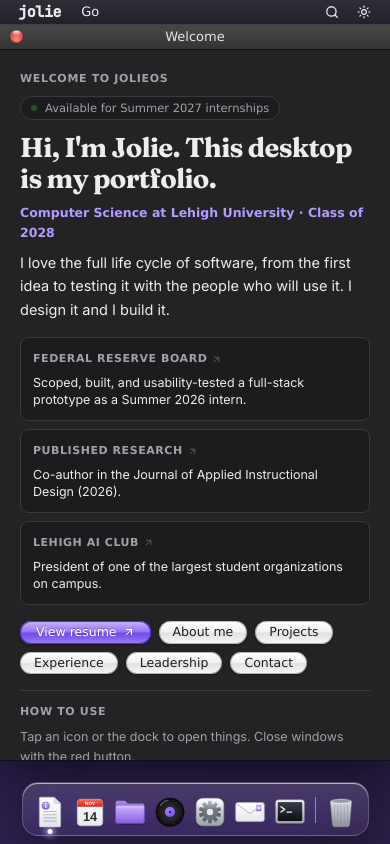
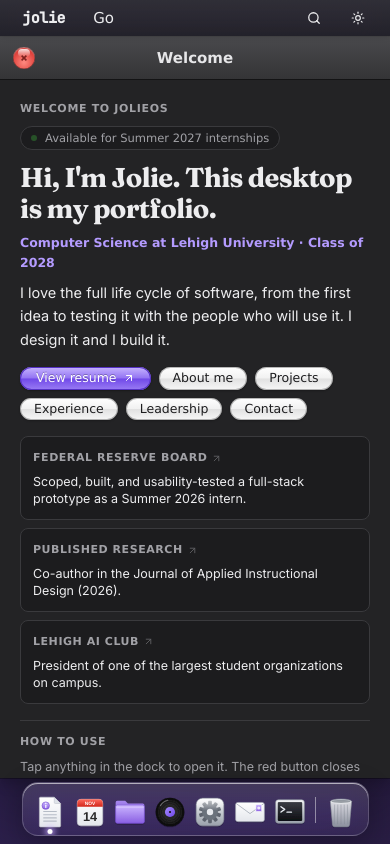
Before and after one commit to jog228/jolieos, a Next.js app: page / in a window 390 px wide. Built offline with nearby package versions, Linux system fonts and the light colour scheme.

Commit message:
optimized for phone/mobile view

```diff
--- a/app/globals.css
+++ b/app/globals.css
@@ -71,10 +71,19 @@
   --text-2xs: 0.75rem;
 }
 
+/* Shell metrics. Phones get a taller menu bar (touch targets) and a shorter dock. */
+:root { --menu-h: 24px; --dock-h: 84px; }
+@media (max-width: 767px) {
+  :root { --menu-h: 36px; --dock-h: 66px; }
+}
+
 /* ─── Base ────────────────────────────────────────────────── */
 *, *::before, *::after { box-sizing: border-box; }
 
 html {
+  -webkit-text-size-adjust: 100%;
+  -webkit-tap-highlight-color: transparent;
+  touch-action: manipulation; /* no double-tap zoom, no tap delay */
   -webkit-font-smoothing: antialiased;
   text-rendering: optimizeLegibility;
 }
@@ -154,6 +163,10 @@ body {
 .os-light--zoom  { background: radial-gradient(circle at 50% 70%, #a6ec8f, #43b636 60%, #2a8a22); }
 .os-window[data-active="false"] .os-light { background: radial-gradient(circle at 50% 70%, #e8e8e8, #c4c4c4 60%, #a5a5a5); }
 .os-light svg { opacity: 0; }
+/* Phone close button: big enough to see and hit, glyph always visible */
+.os-light--lg { width: 22px; height: 22px; }
+.os-light--lg::after { left: 5px; right: 5px; top: 2px; height: 8px; }
+.os-light.os-light--lg svg { opacity: .7; }
 .os-lights:hover .os-light svg { opacity: .65; }
 
 /* Status bar along the bottom of a window */
@@ -246,3 +259,25 @@ html[data-booted] .boot-screen { display: none; }
 @media (prefers-reduced-motion: reduce) {
   .os-blink, .os-spin { animation: none; }
 }
+
+/* ─── Phones ──────────────────────────────────────────────── */
+@media (max-width: 767px) {
+  /* Every window is a full-screen sheet between the menu bar and the dock.
+     Done in CSS (not just JS) so the server-rendered page is already right
+     before React loads. */
+  .os-window {
+    left: 0 !important; right: 0 !important; top: 0 !important; bottom: var(--dock-h) !important;
+    width: auto !important; height: auto !important;
+    border-radius: 0 !important;
+  }
+  .os-scroll { overscroll-behavior: contain; -webkit-overflow-scrolling: touch; }
+  /* iOS zooms the page when a focused field is under 16px */
+  input, textarea, select { font-size: 16px !important; }
+}
+
+/* Touch screens: grow the small Aqua controls to comfortable tap sizes */
+@media (pointer: coarse) {
+  .os-btn { padding: 10px 16px; font-size: 14px; }
+  .os-seg { padding: 8px 12px; font-size: 13px; white-space: nowrap; flex-shrink: 0; }
+  .os-statusbar button:not(.os-btn):not(.os-seg) { padding: 6px 0; }
+}
--- a/components/os/BootScreen.tsx
+++ b/components/os/BootScreen.tsx
@@ -71,7 +71,10 @@ export function BootScreen({ onDone }: { onDone: () => void }) {
         </div>
 
         <p className="mt-3 h-4 font-aqua text-[12px] text-white/60">{BOOT_LOG[Math.max(0, step - 1)]}…</p>
-        <p className="mt-6 font-aqua text-[11px] text-white/35">Press any key to skip</p>
+        <p className="mt-6 font-aqua text-[11px] text-white/35">
+          <span className="[@media(pointer:coarse)]:hidden">Press any key to skip</span>
+          <span className="hidden [@media(pointer:coarse)]:inline">Tap to skip</span>
+        </p>
       </div>
     </motion.div>
   )
--- a/components/os/Desktop.tsx
+++ b/components/os/Desktop.tsx
@@ -16,7 +16,7 @@ import { AppContent } from './AppContent'
 import { AppIcon, type IconName } from './AppIcon'
 import { BootScreen } from './BootScreen'
 import { MenuBar } from './MenuBar'
-import { DOCK_H, MENU_H, OSProvider, useOS, type Win } from './OSProvider'
+import { DOCK_H, OSProvider, useOS, type Win } from './OSProvider'
 import { getMeta, PROJECT_HUES, findProject, projectBadge, type AppId } from './registry'
 import { Window } from './Window'
 
@@ -96,7 +96,7 @@ function Desktop() {
     <main
       id="main-content"
       className="os-wallpaper fixed inset-x-0 bottom-0 overflow-hidden"
-      style={{ top: MENU_H }}
+      style={{ top: 'var(--menu-h)' }}
       onPointerDown={e => {
         if (e.target === e.currentTarget) setSelected(null)
       }}
@@ -132,7 +132,7 @@ function Desktop() {
                   }
                 }}
                 aria-label={item.href ? `${item.label} (opens in new tab)` : `Open ${item.label}`}
-                className="group flex w-[86px] flex-col items-center gap-1.5 outline-none"
+                className="group mx-auto flex w-full max-w-[86px] flex-col items-center gap-1.5 outline-none md:w-[86px]"
               >
                 <span
                   className={cn(
@@ -214,7 +214,7 @@ function Dock() {
       <div
         onMouseMove={e => mouseX.set(e.clientX)}
         onMouseLeave={() => mouseX.set(Infinity)}
-        className="os-dock pointer-events-auto flex max-w-full items-end gap-1.5 rounded-2xl px-2.5 pb-1.5 pt-2 sm:gap-2"
+        className="os-dock pointer-events-auto flex max-w-full items-end gap-1.5 rounded-2xl px-2.5 pb-1.5 pt-2 max-md:overflow-x-auto max-md:overflow-y-hidden sm:gap-2"
         style={{ height: base + 20 }}
       >
         {DOCK_APPS.filter(d => !(isMobile && d.desktopOnly)).map(d => (
@@ -224,6 +224,7 @@ function Dock() {
             running={isRunning(d)}
             mouseX={mouseX}
             magnify={magnify}
+            tips={!isMobile}
             base={base}
             onClick={() => (d.href ? window.open(d.href, '_blank', 'noopener,noreferrer') : d.app && open(d.app))}
           >
@@ -240,6 +241,7 @@ function Dock() {
             running
             mouseX={mouseX}
             magnify={magnify}
+            tips={!isMobile}
             base={base}
             onClick={() => focus(w.id)}
           >
@@ -252,6 +254,7 @@ function Dock() {
           running={trashOpen}
           mouseX={mouseX}
           magnify={magnify}
+          tips={!isMobile}
           base={base}
           onClick={() => open('trash')}
         >
@@ -267,6 +270,7 @@ function DockIcon({
   running,
   mouseX,
   magnify,
+  tips,
   base,
   onClick,
   children,
@@ -275,6 +279,7 @@ function DockIcon({
   running: boolean
   mouseX: MotionValue<number>
   magnify: boolean
+  tips: boolean // hover labels; off on touch, where they stick after a tap
   base: number
   onClick: () => void
   children: React.ReactNode
@@ -301,7 +306,7 @@ function DockIcon({
       onFocus={() => setHover(true)}
       onBlur={() => setHover(false)}
       style={magnify ? { width: size, height: size } : { width: base, height: base }}
-      className="relative flex shrink-0 items-end justify-center outline-none"
+      className="relative flex shrink-0 items-end justify-center outline-none before:absolute before:-inset-x-[3px] before:-inset-y-2.5 before:content-['']"
     >
       <span className="block h-full w-full [&>svg]:h-full [&>svg]:w-full">{children}</span>
 
@@ -315,7 +320,7 @@ function DockIcon({
 
       {/* Hover label */}
       <AnimatePresence>
-        {hover && (
+        {hover && tips && (
           <motion.span
             initial={{ opacity: 0, y: 4 }}
             animate={{ opacity: 1, y: 0 }}
--- a/components/os/MenuBar.tsx
+++ b/components/os/MenuBar.tsx
@@ -7,7 +7,7 @@ import { links, profile } from '@/lib/content'
 import { experience } from '@/lib/experience'
 import { cn } from '@/lib/utils'
 import { AppIcon, type IconName } from './AppIcon'
-import { MENU_H, useOS } from './OSProvider'
+import { useOS } from './OSProvider'
 import { allProjects, PROJECT_HUES, projectBadge, shortOrg, type AppId } from './registry'
 
 interface MenuItem {
@@ -19,9 +19,9 @@ interface MenuItem {
 }
 
 const menuPanel =
-  'absolute left-0 top-[23px] min-w-[220px] overflow-hidden rounded-b-md border border-black/20 bg-[var(--menubar-top)] py-1 shadow-[0_10px_30px_rgba(0,0,0,.28)] backdrop-blur-xl'
+  'absolute left-0 top-[23px] min-w-[220px] max-md:top-9 max-md:min-w-[240px] overflow-hidden rounded-b-md border border-black/20 bg-[var(--menubar-top)] py-1 shadow-[0_10px_30px_rgba(0,0,0,.28)] backdrop-blur-xl'
 const menuItem =
-  'flex w-full items-center justify-between gap-6 px-4 py-[3px] text-left font-aqua text-[13px] text-ink hover:bg-gradient-to-b hover:from-[#a58bff] hover:to-[#7048e8] hover:text-white focus:bg-gradient-to-b focus:from-[#a58bff] focus:to-[#7048e8] focus:text-white focus:outline-none'
+  'flex w-full items-center justify-between gap-6 px-4 py-[3px] text-left font-aqua text-[13px] max-md:py-2.5 max-md:text-[15px] text-ink hover:bg-gradient-to-b hover:from-[#a58bff] hover:to-[#7048e8] hover:text-white focus:bg-gradient-to-b focus:from-[#a58bff] focus:to-[#7048e8] focus:text-white focus:outline-none'
 
 export function MenuBar() {
   const { open, closeAll, reboot } = useOS()
@@ -62,7 +62,7 @@ export function MenuBar() {
   return (
     <header
       className="os-menubar fixed inset-x-0 top-0 z-[5000] flex items-center justify-between px-2 font-aqua text-[13px] text-ink"
-      style={{ height: MENU_H }}
+      style={{ height: 'var(--menu-h)' }}
     >
       <nav aria-label="Menu bar" className="flex items-center">
         <Menu
@@ -87,7 +87,7 @@ export function MenuBar() {
           type="button"
           onClick={toggleTheme}
           aria-label={mounted && theme === 'dark' ? 'Switch to light mode' : 'Switch to dark mode'}
-          className="flex h-[22px] w-7 items-center justify-center rounded hover:bg-black/10"
+          className="flex h-[22px] w-7 items-center justify-center rounded hover:bg-black/10 max-md:h-9 max-md:w-10"
         >
           {mounted && theme === 'dark' ? <Sun size={14} aria-hidden /> : <Moon size={14} aria-hidden />}
         </button>
@@ -169,7 +169,7 @@ function Menu({ label, ariaLabel, items }: { label: React.ReactNode; ariaLabel?:
           }
         }}
         className={cn(
-          'flex h-[22px] items-center rounded-[3px] px-2.5',
+          'flex h-[22px] items-center rounded-[3px] px-2.5 max-md:h-9 max-md:px-3.5 max-md:text-[15px]',
           isOpen ? 'bg-gradient-to-b from-[#a58bff] to-[#7048e8] text-white' : 'hover:bg-black/5',
         )}
       >
@@ -332,7 +332,7 @@ function Spotlight() {
         aria-expanded={isOpen}
         onClick={() => (isOpen ? close() : setOpen(true))}
         className={cn(
-          'flex h-[22px] w-7 items-center justify-center rounded',
+          'flex h-[22px] w-7 items-center justify-center rounded max-md:h-9 max-md:w-10',
           isOpen ? 'bg-gradient-to-b from-[#a58bff] to-[#7048e8] text-white' : 'hover:bg-black/10',
         )}
       >
@@ -340,7 +340,7 @@ function Spotlight() {
       </button>
 
       {isOpen && (
-        <div className="fixed right-2 top-[26px] w-[min(380px,calc(100vw-16px))] overflow-hidden rounded-lg border border-black/20 bg-[var(--menubar-top)] shadow-[0_14px_40px_rgba(0,0,0,.35)] backdrop-blur-xl">
+        <div className="fixed right-2 top-[26px] w-[min(380px,calc(100vw-16px))] max-md:top-[38px] overflow-hidden rounded-lg border border-black/20 bg-[var(--menubar-top)] shadow-[0_14px_40px_rgba(0,0,0,.35)] backdrop-blur-xl">
           <div className="flex items-center gap-2 border-b border-black/10 px-3 py-2">
             <span className="font-aqua text-[13px] font-bold">Spotlight</span>
             <input
@@ -377,7 +377,7 @@ function Spotlight() {
                   onMouseEnter={() => setSel(i)}
                   onClick={() => choose(h)}
                   className={cn(
-                    'flex w-full items-center gap-2.5 px-3 py-1.5 text-left font-aqua',
+                    'flex w-full items-center gap-2.5 px-3 py-1.5 text-left font-aqua max-md:py-2.5',
                     i === sel && 'bg-gradient-to-b from-[#a58bff] to-[#7048e8] text-white',
                   )}
                 >
--- a/components/os/OSProvider.tsx
+++ b/components/os/OSProvider.tsx
@@ -11,11 +11,11 @@ import {
   useEffect,
   useMemo,
   useReducer,
-  useState,
+  useSyncExternalStore,
 } from 'react'
 import { getMeta, parseHash, windowId, type AppId } from './registry'
 
-export const MENU_H = 24 // top menu bar height (px)
+export const MENU_H = 24 // top menu bar height (px) on desktop; phones use --menu-h in globals.css
 export const DOCK_H = 84 // space reserved for the dock (px)
 
 export interface Win {
@@ -187,6 +187,16 @@ export function useOS() {
   return ctx
 }
 
+const MOBILE_MQ = '(max-width: 767px)'
+function subscribeMobile(onChange: () => void) {
+  const mq = window.matchMedia(MOBILE_MQ)
+  mq.addEventListener('change', onChange)
+  return () => mq.removeEventListener('change', onChange)
+}
+function isMobileNow() {
+  return window.matchMedia(MOBILE_MQ).matches
+}
+
 function viewport() {
   return { vw: window.innerWidth, vh: window.innerHeight }
 }
@@ -199,16 +209,10 @@ export function OSProvider({
   onReboot: () => void
 }) {
   const [state, dispatch] = useReducer(reducer, initialState)
-  const [isMobile, setIsMobile] = useState(false)
-
-  // Track mobile breakpoint
-  useEffect(() => {
-    const mq = window.matchMedia('(max-width: 767px)')
-    const update = () => setIsMobile(mq.matches)
-    update()
-    mq.addEventListener('change', update)
-    return () => mq.removeEventListener('change', update)
-  }, [])
+  // Track the mobile breakpoint. useSyncExternalStore corrects the value
+  // before the first paint after hydration, so phones never flash the
+  // desktop layout.
+  const isMobile = useSyncExternalStore(subscribeMobile, isMobileNow, () => false)
 
   // Lay windows out against the real viewport on mount and on resize
   useEffect(() => {
--- a/components/os/Window.tsx
+++ b/components/os/Window.tsx
@@ -72,7 +72,7 @@ export function Window({ win, children }: { win: Win; children: React.ReactNode
 
   // Window coords are viewport-based; the desktop <main> starts below the menu bar
   const style: React.CSSProperties = fullscreen
-    ? { left: 0, right: 0, top: 0, bottom: DOCK_H, zIndex: win.z + 10 }
+    ? { left: 0, right: 0, top: 0, bottom: isMobile ? 'var(--dock-h)' : DOCK_H, zIndex: win.z + 10 }
     : { left: win.x, top: win.y - MENU_H, width: win.w, height: win.h, zIndex: win.z + 10 }
 
   return (
@@ -99,15 +99,33 @@ export function Window({ win, children }: { win: Win; children: React.ReactNode
         onPointerMove={onTitlePointerMove}
         onPointerUp={onTitlePointerUp}
         onDoubleClick={() => !isMobile && toggleMax(win.id)}
-        className="os-titlebar relative flex h-[26px] shrink-0 select-none items-center px-2.5"
+        className={cn(
+          'os-titlebar relative flex shrink-0 select-none items-center',
+          isMobile ? 'h-11' : 'h-[26px] px-2.5',
+        )}
       >
+        {/* Phones: one large close button (44px target) instead of traffic lights */}
+        {isMobile && (
+          <button
+            type="button"
+            aria-label={`Close ${win.title}`}
+            onClick={() => close(win.id)}
+            className="relative z-10 flex h-11 w-12 shrink-0 items-center justify-center"
+          >
+            <span className="os-light os-light--close os-light--lg flex items-center justify-center">
+              <svg viewBox="0 0 10 10" width="12" height="12" aria-hidden className="relative z-10">
+                <path d="M3 3l4 4M7 3L3 7" stroke="#4d0000" strokeWidth="1.3" />
+              </svg>
+            </span>
+          </button>
+        )}
+
         {/* Traffic lights */}
+        {!isMobile && (
         <div className="os-lights relative z-10 flex items-center gap-2">
           <Light kind="close" label={`Close ${win.title}`} onClick={() => close(win.id)}>
             <path d="M3 3l4 4M7 3L3 7" stroke="#4d0000" strokeWidth="1.3" />
           </Light>
-          {!isMobile && (
-            <>
               <Light kind="min" label={`Minimize ${win.title}`} onClick={() => minimize(win.id)}>
                 <path d="M2.5 5h5" stroke="#5a3a00" strokeWidth="1.3" />
               </Light>
@@ -118,14 +136,14 @@ export function Window({ win, children }: { win: Win; children: React.ReactNode
               >
                 <path d="M5 2.5v5M2.5 5h5" stroke="#0b4000" strokeWidth="1.3" />
               </Light>
-            </>
-          )}
         </div>
+        )}
 
         <h2
           id={titleId}
           className={cn(
-            'pointer-events-none absolute inset-x-20 truncate text-center font-aqua text-[13px] leading-none',
+            'pointer-events-none absolute truncate text-center font-aqua leading-none',
+            isMobile ? 'inset-x-14 text-[15px] font-semibold' : 'inset-x-20 text-[13px]',
             active ? 'text-[var(--chrome-title)]' : 'text-[var(--chrome-title-dim)]',
           )}
         >
--- a/components/os/apps/InfoApps.tsx
+++ b/components/os/apps/InfoApps.tsx
@@ -16,7 +16,7 @@ import { Label, Linkified, OSButton, OSLinkButton, StatusBar, type LinkMap } fro
 export function WelcomeApp() {
   const { open, isMobile } = useOS()
   return (
-    <div className="p-5 sm:px-7 sm:py-6">
+    <div className="flex flex-col p-5 sm:px-7 sm:py-6">
       <div className="flex flex-wrap items-center justify-between gap-x-3 gap-y-2">
         <Label>Welcome to JolieOS</Label>
         <p className="inline-flex items-center gap-2 rounded-full border border-hairline bg-canvas px-2.5 py-0.5 font-aqua text-[11.5px] text-muted">
@@ -32,7 +32,7 @@ export function WelcomeApp() {
       <p className="mt-2 text-[14.5px] leading-relaxed text-ink">{profile.tagline}</p>
 
       {/* The short version: three facts, each opening the window that backs it up */}
-      <ul className="mt-4 grid grid-cols-1 gap-2 sm:grid-cols-3">
+      <ul className="mt-4 grid grid-cols-1 gap-2 max-sm:order-1 sm:grid-cols-3">
         {proofPoints.map(pt => (
           <li key={pt.label} className="flex">
             <button
@@ -61,11 +61,11 @@ export function WelcomeApp() {
         <OSButton onClick={() => open('contact')}>Contact</OSButton>
       </div>
 
-      <div className="mt-4 border-t border-hairline pt-3">
+      <div className="mt-4 border-t border-hairline pt-3 max-sm:order-2">
         <Label className="mb-1.5">How to use</Label>
         <ul className="space-y-0.5 text-[12.5px] leading-relaxed text-muted">
           {isMobile ? (
-            <li>Tap an icon or the dock to open things. Close windows with the red button.</li>
+            <li>Tap anything in the dock to open it. The red button closes a window and takes you back.</li>
           ) : (
             <>
               <li>Double-click desktop icons, or click anything in the dock. Drag windows by their title bars.</li>
@@ -179,7 +179,7 @@ export function SkillsApp() {
               onClick={() => setTab(i)}
               onKeyDown={onTabKey}
               className={cn(
-                'border-l border-black/15 px-3.5 py-1 font-aqua text-[12.5px] first:border-l-0',
+                'os-seg border-l border-black/15 px-3.5 py-1 font-aqua text-[12.5px] first:border-l-0',
                 tab === i
                   ? 'bg-gradient-to-b from-[#c7b5ff] via-[#9273f2] to-[#7048e8] text-white [text-shadow:0_-1px_0_rgba(0,0,0,.25)]'
                   : 'bg-gradient-to-b from-white to-[#e4e4e4] text-[#1d1d1f] hover:to-[#d8d8d8]',
@@ -228,9 +228,10 @@ export function LeadershipApp() {
             <div className="min-w-0 flex-1">
               <p className="font-display text-lg font-semibold leading-snug">{item.role}</p>
               <p className="text-[14px] text-muted">{item.organization}</p>
+              <p className="mt-0.5 font-aqua text-[12px] text-muted sm:hidden">{item.dates}</p>
               {item.note && <p className="mt-1 max-w-[46ch] text-[13px] leading-snug text-ink">{item.note}</p>}
             </div>
-            <p className="shrink-0 pt-1 text-right font-aqua text-[11.5px] text-muted">
+            <p className="shrink-0 pt-1 text-right font-aqua text-[11.5px] text-muted max-sm:hidden">
               {item.dates}
             </p>
           </li>
--- a/components/os/apps/SystemApps.tsx
+++ b/components/os/apps/SystemApps.tsx
@@ -57,7 +57,7 @@ export function ContactApp() {
 
   return (
     <form
-      className="flex h-full flex-col gap-3 p-5"
+      className="flex min-h-full flex-col gap-3 p-5"
       onSubmit={e => {
         e.preventDefault()
         send()
@@ -75,7 +75,7 @@ export function ContactApp() {
             type="button"
             onClick={copy}
             aria-label={copied ? 'Email copied' : 'Copy email address'}
-            className="shrink-0 text-muted hover:text-accent"
+            className="relative shrink-0 text-muted before:absolute before:-inset-3 before:content-[''] hover:text-accent"
           >
             {copied ? <Check size={14} aria-hidden /> : <Copy size={14} aria-hidden />}
           </button>
@@ -117,7 +117,7 @@ export function ContactApp() {
         />
       </label>
 
-      <label className="flex min-h-0 flex-1 flex-col gap-1.5">
+      <label className="flex min-h-[120px] flex-1 flex-col gap-1.5">
         <span className="sr-only">Message</span>
         <textarea
           className={`${field} min-h-[120px] flex-1 resize-none leading-relaxed`}
@@ -190,7 +190,7 @@ const HELP = `available commands:
   clear             clear the screen`
 
 export function TerminalApp() {
-  const { open, close } = useOS()
+  const { open, close, isMobile } = useOS()
   const { toggleTheme } = useTheme()
   const [lines, setLines] = useState<Line[]>([
     { kind: 'out', text: 'JolieOS Terminal v2026.10. Type "help" to get started.' },
@@ -205,9 +205,10 @@ export function TerminalApp() {
     endRef.current?.scrollIntoView({ block: 'end' })
   }, [lines])
 
+  // Phones: don't grab focus on open, it would throw the keyboard up unasked
   useEffect(() => {
-    inputRef.current?.focus({ preventScroll: true })
-  }, [])
+    if (!isMobile) inputRef.current?.focus({ preventScroll: true })
+  }, [isMobile])
 
   function run(raw: string): Line[] | 'clear' {
     const cmd = raw.trim()
--- a/components/os/apps/WorkApps.tsx
+++ b/components/os/apps/WorkApps.tsx
@@ -276,7 +276,7 @@ export function ProjectsApp() {
 
 // ── Project case study ───────────────────────────────────────
 export function ProjectApp({ id }: { id?: string }) {
-  const { open } = useOS()
+  const { open, isMobile } = useOS()
   const p = findProject(id)
   if (!p) return <p className="p-6">Application not found.</p>
 
@@ -359,7 +359,7 @@ export function ProjectApp({ id }: { id?: string }) {
               ))}
             </ul>
             <p className="mt-2 font-aqua text-[11.5px] text-muted">
-              {p.imagesNote ? `${p.imagesNote} ` : ''}Click to enlarge.
+              {p.imagesNote ? `${p.imagesNote} ` : ''}{isMobile ? 'Tap' : 'Click'} to enlarge.
             </p>
           </section>
         ) : null}
@@ -493,7 +493,7 @@ function Turntable({ spin, playing, armAngle }: { spin: Spin; playing: boolean;
 
   return (
     <div
-      className="relative aspect-[5/4] w-[min(280px,74vw)] rounded-xl border border-white/[.06]"
+      className="relative aspect-[5/4] w-[min(280px,74vw)] shrink-0 rounded-xl border border-white/[.06] max-sm:w-[44vw] max-sm:max-w-[200px]"
       style={{
         background: 'linear-gradient(145deg, #2b2b30, #151517)',
         boxShadow: '0 12px 30px rgba(0,0,0,.55), inset 0 1px 0 rgba(255,255,255,.06)',
@@ -598,24 +598,25 @@ export function RecordsApp() {
   }
 
   return (
-    <div className="grid h-full grid-cols-1 sm:grid-cols-[minmax(250px,44%)_1fr]">
-      {/* Turntable */}
-      <div className="relative flex flex-col items-center justify-center gap-4 bg-[radial-gradient(ellipse_at_top,#2c2c30,#101012)] p-6 text-white">
+    <div className="grid h-full grid-cols-1 max-sm:grid-rows-[auto_minmax(0,1fr)] sm:grid-cols-[minmax(250px,44%)_1fr]">
+      {/* Turntable. Phones: a compact row (deck left, controls right) so the crate keeps most of the screen */}
+      <div className="relative flex items-center justify-center gap-4 bg-[radial-gradient(ellipse_at_top,#2c2c30,#101012)] p-4 text-white sm:flex-col sm:p-6">
         <Turntable spin={spin} playing={playing} armAngle={armAngle} />
 
+        <div className="flex min-w-0 flex-col items-center gap-3 max-sm:flex-1 max-sm:flex-col-reverse sm:contents">
         <div className="flex items-center gap-2">
-          <button type="button" onClick={() => step(-1)} aria-label="Previous record" className="rounded-full p-2 text-white/80 hover:bg-white/10">
+          <button type="button" onClick={() => step(-1)} aria-label="Previous record" className="rounded-full p-2 text-white/80 hover:bg-white/10 max-sm:p-3">
             <SkipBack size={16} aria-hidden />
           </button>
           <button
             type="button"
             onClick={() => setPlaying(v => !v)}
             aria-label={playing ? 'Pause' : 'Play'}
-            className="os-btn os-btn--primary flex h-10 w-10 items-center justify-center"
+            className="os-btn os-btn--primary flex h-10 w-10 shrink-0 items-center justify-center !p-0 max-sm:h-11 max-sm:w-11"
           >
             {playing ? <Pause size={16} aria-hidden /> : <Play size={16} aria-hidden className="translate-x-px" />}
           </button>
-          <button type="button" onClick={() => step(1)} aria-label="Next record" className="rounded-full p-2 text-white/80 hover:bg-white/10">
+          <button type="button" onClick={() => step(1)} aria-label="Next record" className="rounded-full p-2 text-white/80 hover:bg-white/10 max-sm:p-3">
             <SkipForward size={16} aria-hidden />
           </button>
         </div>
@@ -627,6 +628,7 @@ export function RecordsApp() {
           <span className="mt-0.5 block truncate text-[13px] font-bold text-white/95">{rec.title}</span>
           <span className="block truncate text-[12px] text-white/65">{rec.artist}</span>
         </p>
+        </div>
       </div>
 
       <Crate
@@ -694,7 +696,7 @@ function Crate({
                 aria-pressed={digBy === d.id}
                 onClick={() => onDigBy(d.id)}
                 className={cn(
-                  'border-l border-black/15 px-2.5 py-[3px] font-aqua text-[11.5px] first:border-l-0',
+                  'os-seg border-l border-black/15 px-2.5 py-[3px] font-aqua text-[11.5px] first:border-l-0',
                   digBy === d.id
                     ? 'bg-gradient-to-b from-[#c7b5ff] via-[#9273f2] to-[#7048e8] text-white [text-shadow:0_-1px_0_rgba(0,0,0,.25)]'
                     : 'bg-gradient-to-b from-white to-[#e4e4e4] text-[#1d1d1f] hover:to-[#d8d8d8]',
```
